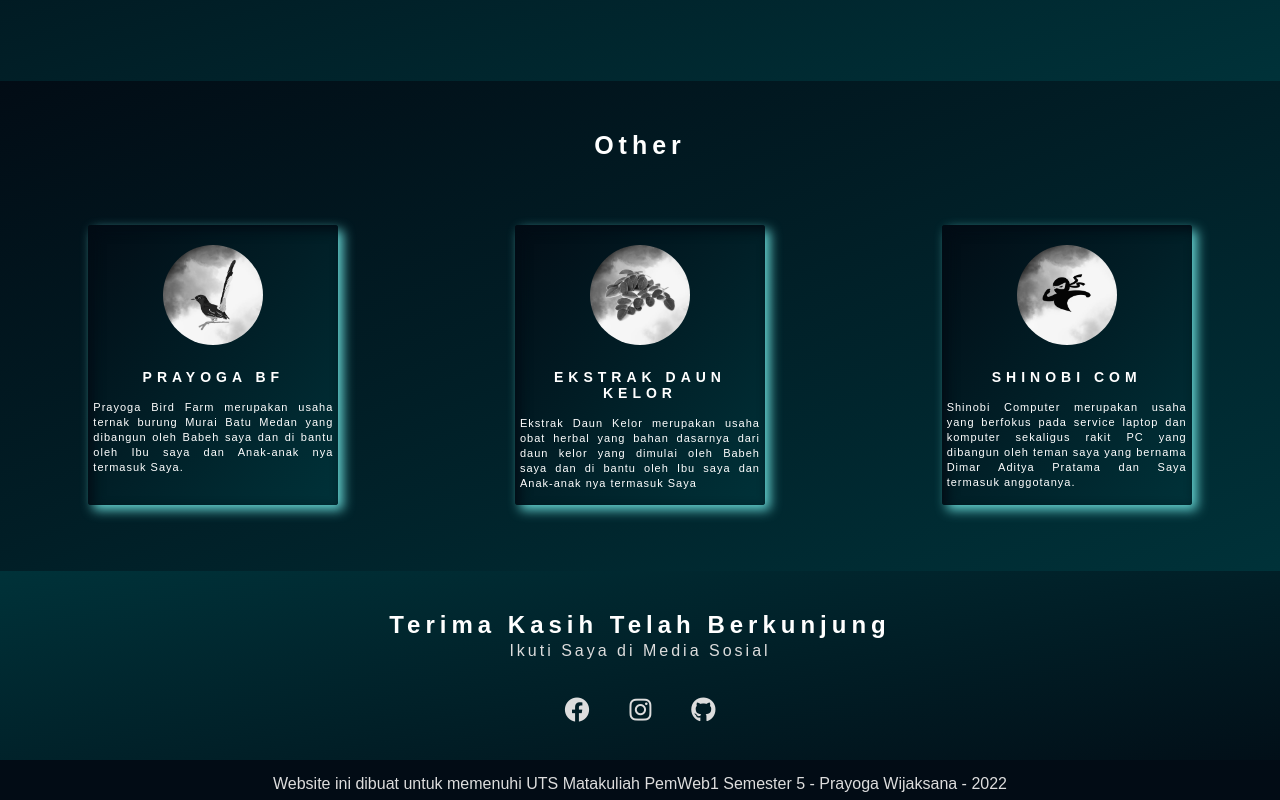
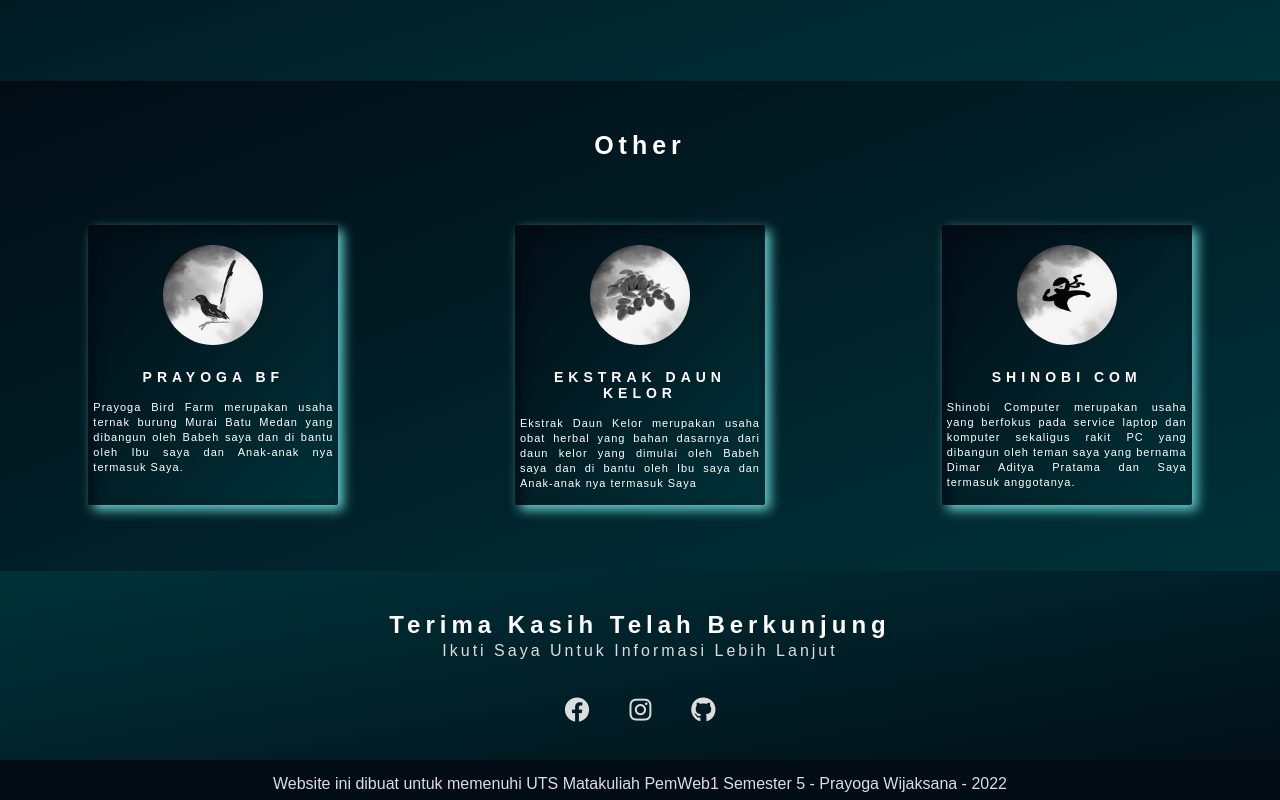
Before and after one commit to Goooooooy/PemWeb1_UTS, a plain HTML site: page index.html in a window 1280 px wide. Shown: the part 1629-2429 px from the top of the page. Drawn offline with Linux system fonts and the light colour scheme.

Commit message:
Update index.html

```diff
--- a/index.html
+++ b/index.html
@@ -143,7 +143,7 @@
     <footer>
         <div class="footer-content">
             <h2>Terima Kasih Telah Berkunjung</h2>
-            <p>Ikuti Saya di Media Sosial</p>
+            <p>Ikuti Saya Untuk Informasi Lebih Lanjut</p>
         </div>
         <div class="social">
             <ul class="medsos">
```
